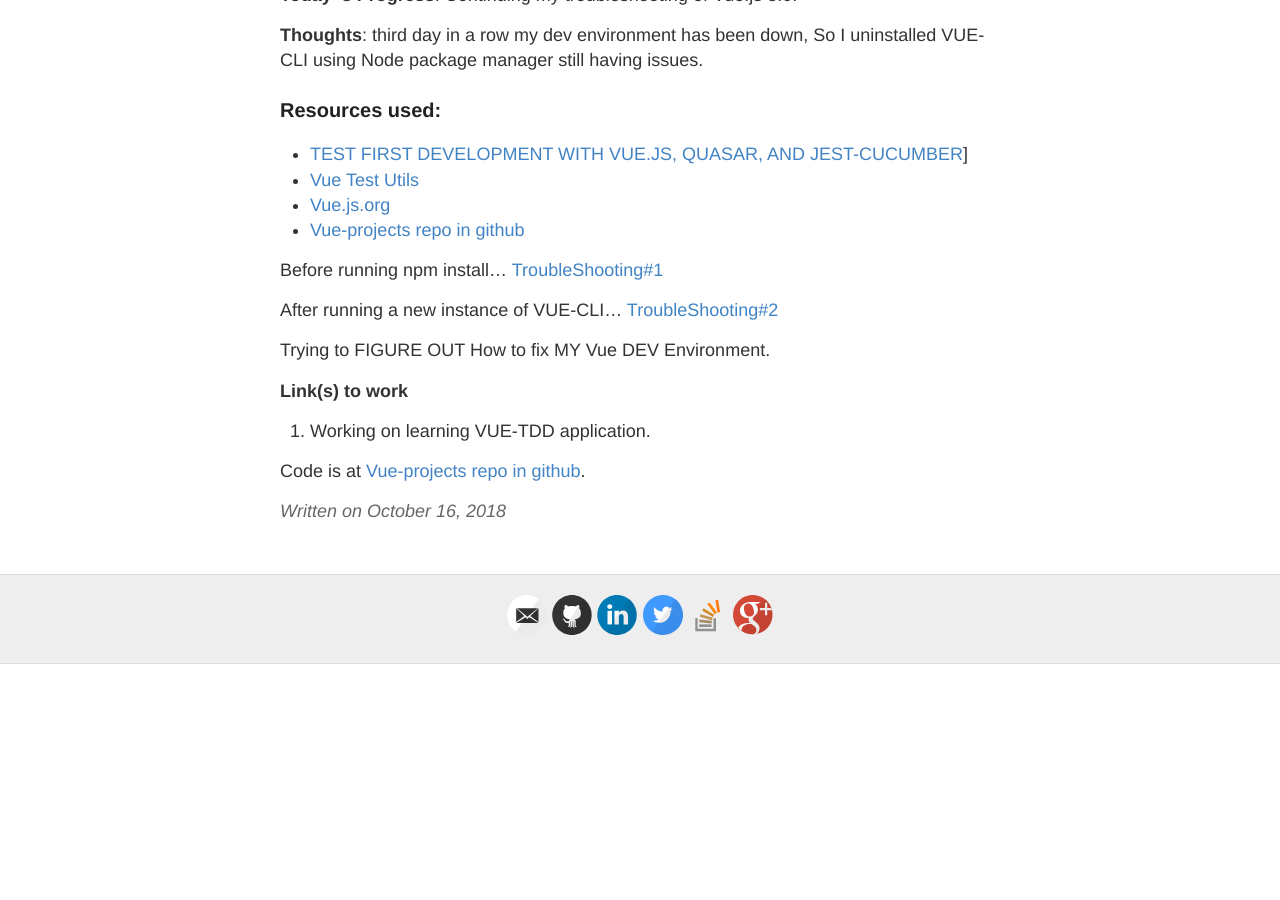
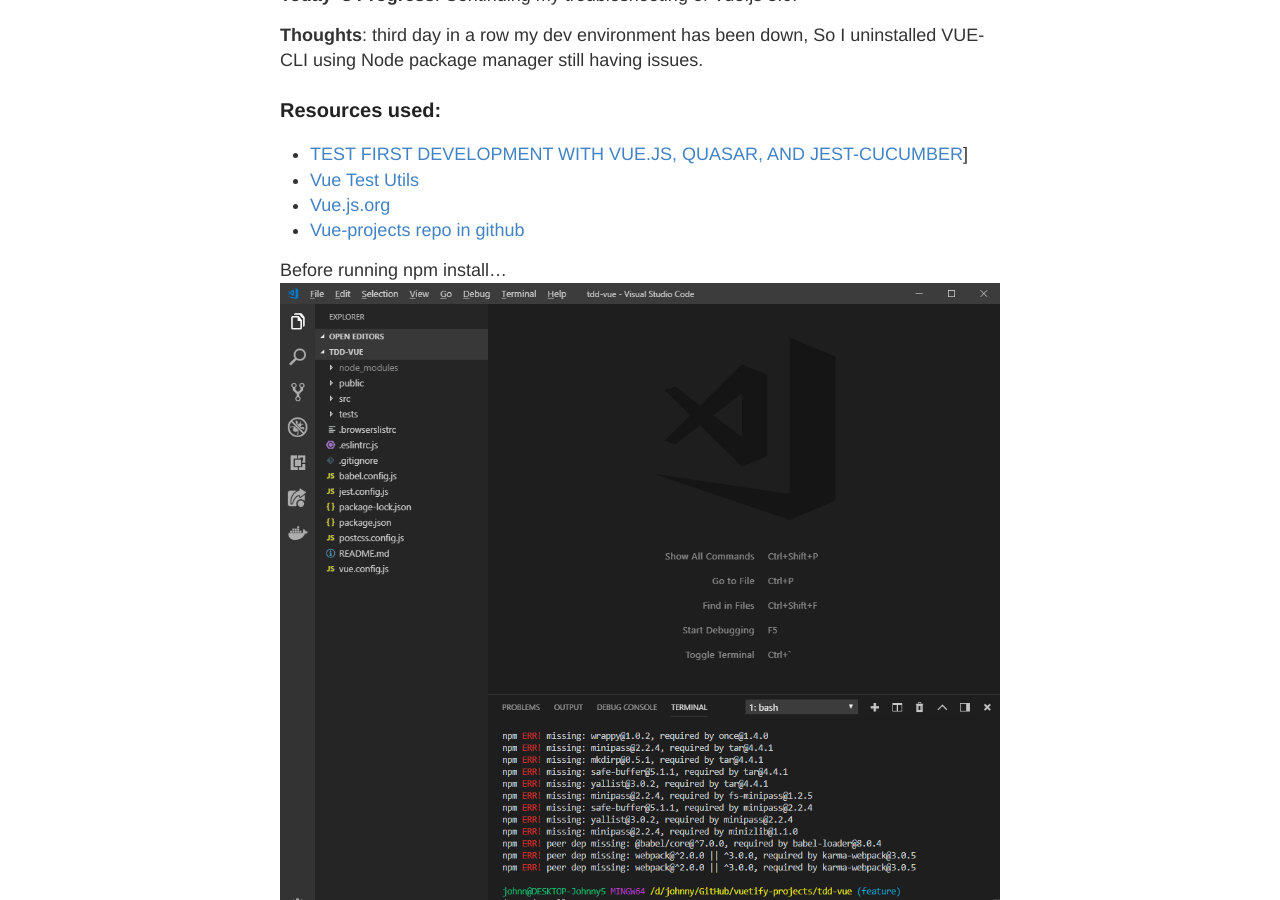
Before and after one commit to Johnny2136/johnny2136.github.io, a Jekyll site: the page built from _posts/2018-10-16-100DaysOfCode - Day84.md, in a window 1280 px wide and 900 px high, scrolled down 309 px. Built offline with Jekyll 4.4.1, drawn with Linux system fonts in a browser that asks for light colours; comment, search, counter and statistics services are not loaded; before the commit the page ends 973 px from its top, so only the background shows below that.

Commit message:
Updated Completed Day 84

```diff
--- a/_posts/2018-10-16-100DaysOfCode - Day84.md
+++ b/_posts/2018-10-16-100DaysOfCode - Day84.md
@@ -16,10 +16,10 @@
   * [Vue-projects repo in github](https://github.com/Johnny2136/vuetify-projects)
 
 Before running npm install...
-[TroubleShooting#1](https://raw.githubusercontent.com/Johnny2136/johnny2136.github.io/master/images/VUE%20troubleshooting1.png)
+![TroubleShooting#1](https://raw.githubusercontent.com/Johnny2136/johnny2136.github.io/master/images/VUE%20troubleshooting1.png)
 
 After running a new instance of VUE-CLI...
-[TroubleShooting#2](https://raw.githubusercontent.com/Johnny2136/johnny2136.github.io/master/images/VUE%20troubleshooting2.png)
+![TroubleShooting#2](https://raw.githubusercontent.com/Johnny2136/johnny2136.github.io/master/images/VUE%20troubleshooting2.png)
 
 Trying to FIGURE OUT How to fix MY Vue DEV Environment.
 
```
